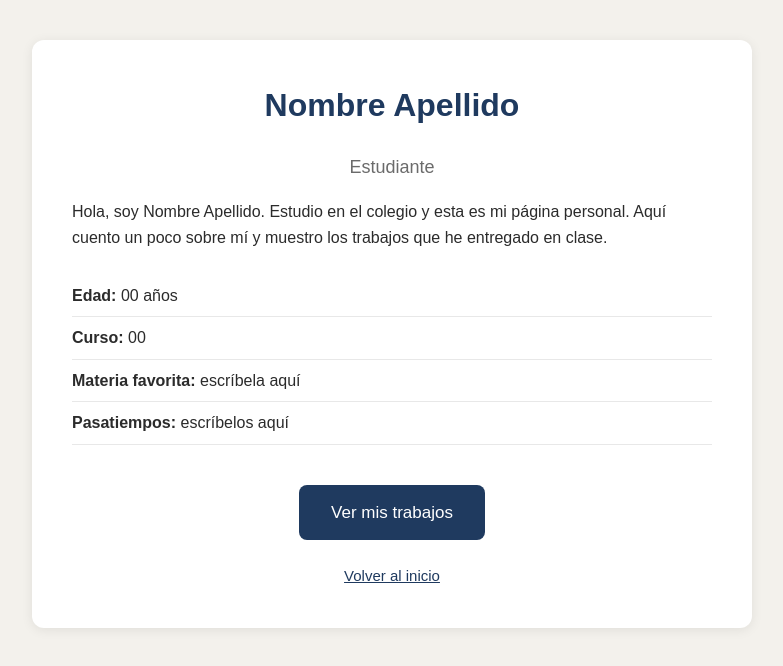
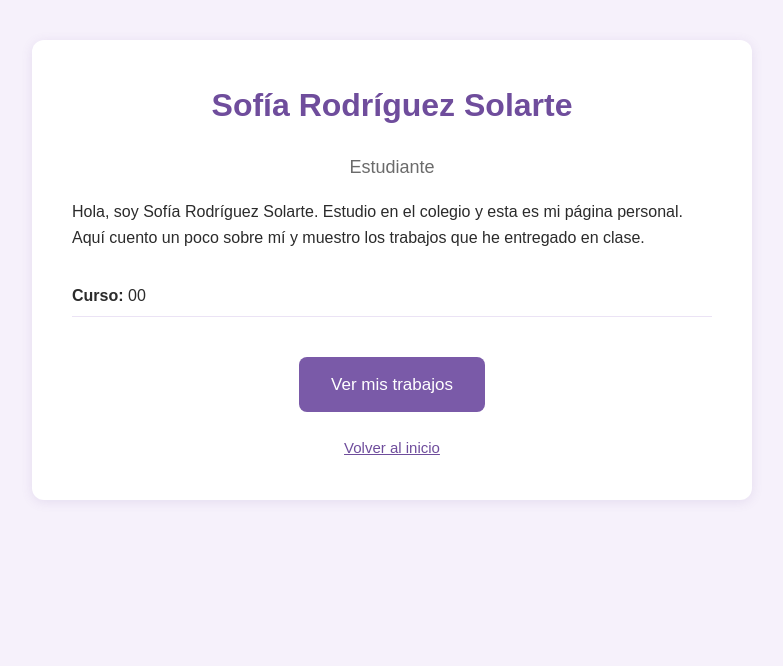
Before and after one commit to ThinkerTank/pagina-mi-perfil, a plain HTML site: page perfil.html in a window 1280 px wide. Shown: the whole page, without its empty margins (248-1031 px from the left). Drawn offline with Linux system fonts and the light colour scheme.

Commit message:
Add files via upload

```diff
--- a/estilos.css
+++ b/estilos.css
@@ -6,7 +6,7 @@ body {
     margin: 0;
     padding: 40px 20px;
     font-family: Arial, Helvetica, sans-serif;
-    background-color: #f3f1ec;
+    background-color: #f6f1fb;
     color: #2b2b2b;
     line-height: 1.6;
 }
@@ -18,7 +18,7 @@ body {
     background-color: #ffffff;
     padding: 40px;
     border-radius: 12px;
-    box-shadow: 0 2px 12px rgba(0, 0, 0, 0.08);
+    box-shadow: 0 2px 12px rgba(111, 77, 156, 0.12);
     text-align: center;
 }
 
@@ -26,13 +26,13 @@ body {
 h1 {
     margin-top: 0;
     font-size: 32px;
-    color: #1f3a5f;
+    color: #6f4d9c;
 }
 
 h2 {
     margin: 0 0 4px 0;
     font-size: 20px;
-    color: #1f3a5f;
+    color: #6f4d9c;
 }
 
 /* Texto debajo del título */
@@ -55,14 +55,14 @@ h2 {
 
 .datos li {
     padding: 8px 0;
-    border-bottom: 1px solid #e8e8e8;
+    border-bottom: 1px solid #ebe3f5;
 }
 
 /* Cada trabajo de la tercera página */
 .trabajo {
     text-align: left;
-    background-color: #f8f7f4;
-    border-left: 4px solid #1f3a5f;
+    background-color: #faf7fe;
+    border-left: 4px solid #b9a0e0;
     padding: 16px 20px;
     margin-bottom: 16px;
     border-radius: 6px;
@@ -79,7 +79,7 @@ h2 {
     display: inline-block;
     margin-top: 16px;
     padding: 14px 32px;
-    background-color: #1f3a5f;
+    background-color: #7a5aa8;
     color: #ffffff;
     text-decoration: none;
     border-radius: 8px;
@@ -88,13 +88,13 @@ h2 {
 
 /* Cuando pasas el mouse por encima del botón */
 .boton:hover {
-    background-color: #2d5486;
+    background-color: #9272c2;
 }
 
 /* El enlace pequeño para devolverse */
 .volver {
     display: block;
     margin-top: 24px;
-    color: #1f3a5f;
+    color: #6f4d9c;
     font-size: 15px;
 }
--- a/perfil.html
+++ b/perfil.html
@@ -11,26 +11,22 @@
     <!-- PÁGINA 2: el perfil -->
     <main class="centro">
 
-        <!-- CAMBIAR: pon aquí el nombre real -->
-        <h1>Nombre Apellido</h1>
+        <h1>Sofía Rodríguez Solarte</h1>
 
         <p class="subtitulo">Estudiante</p>
 
         <!-- CAMBIAR: una descripción corta tuya.
              Puedes hablar de qué estudias y qué te gusta. -->
         <p class="texto">
-            Hola, soy Nombre Apellido. Estudio en el colegio y esta es mi
-            página personal. Aquí cuento un poco sobre mí y muestro los
+            Hola, soy Sofía Rodríguez Solarte. Estudio en el colegio y esta es
+            mi página personal. Aquí cuento un poco sobre mí y muestro los
             trabajos que he entregado en clase.
         </p>
 
-        <!-- Una lista con datos. Cambia lo que haga falta
-             y borra las líneas que no quieras. -->
+        <!-- CAMBIAR: el número del curso.
+             Para agregar otro dato, copia una línea <li> entera. -->
         <ul class="datos">
-            <li><strong>Edad:</strong> 00 años</li>
             <li><strong>Curso:</strong> 00</li>
-            <li><strong>Materia favorita:</strong> escríbela aquí</li>
-            <li><strong>Pasatiempos:</strong> escríbelos aquí</li>
         </ul>
 
         <!-- Este enlace lleva a la página de los trabajos -->
```
